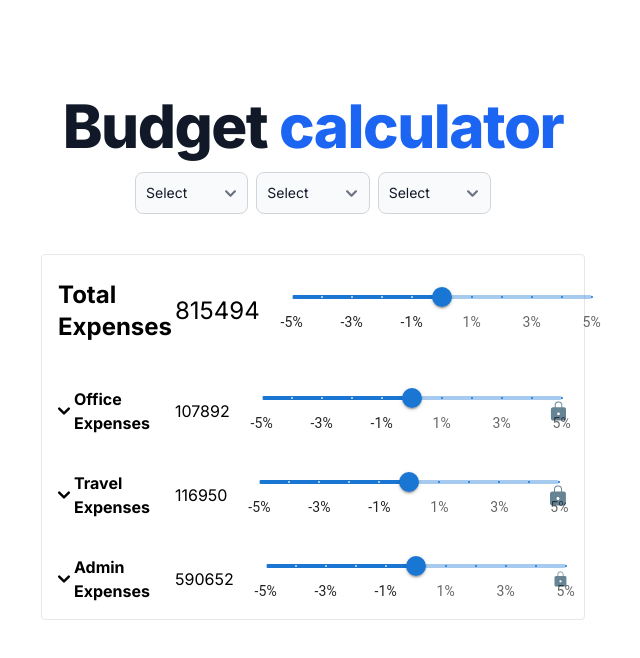
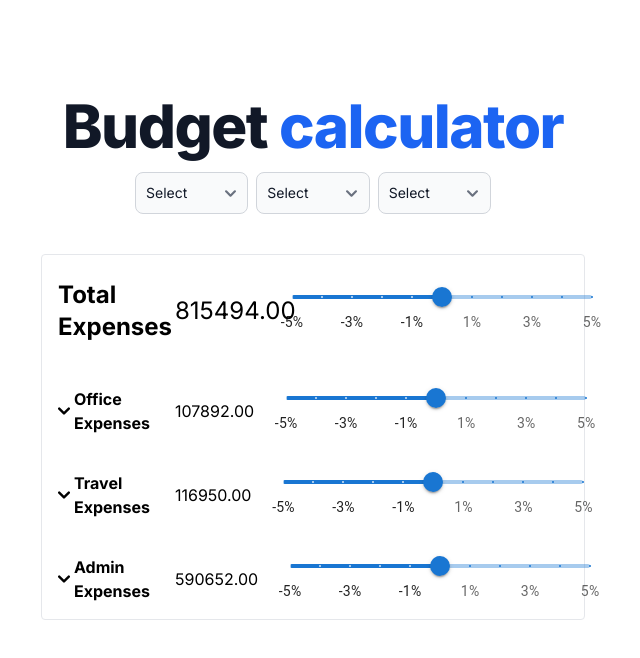
Before and after one commit to pavel-shermayster-sage/top-down-planning, a Next.js app: page / in a window 1280 px wide. Shown: the top 658 px of the page, without its empty margins (327-967 px from the left). Built offline with nearby package versions, Linux system fonts and the light colour scheme.

Commit message:
number update

```diff
--- a/src/components/section.tsx
+++ b/src/components/section.tsx
@@ -58,7 +58,7 @@
           )}
           <span className={bold ? "font-bold" : ""}>{item.expenseName}</span>
         </div>
-        <div className="w-1/6">{item.total}</div>
+        <div className="w-1/6">{Number(item.total).toFixed(2)}</div>
         <div className="w-3/6">
           <Slider
             id="slider"
```
